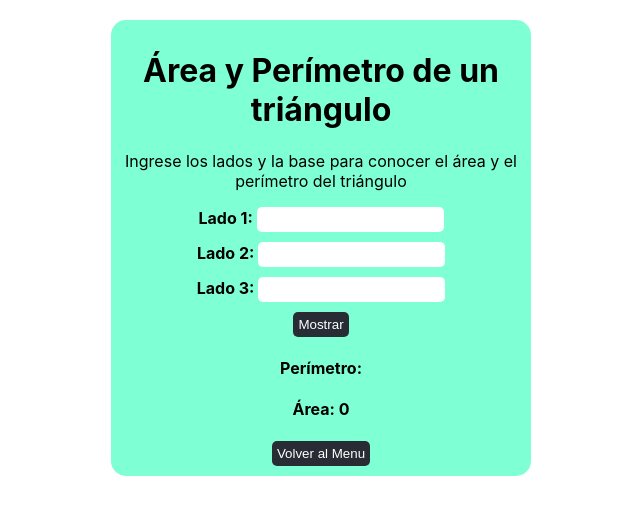
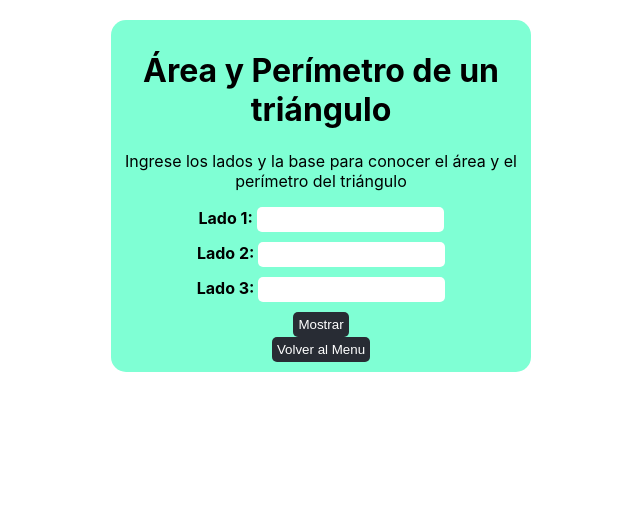
Before and after one commit to JuanseHenao/final-project, a React (Create React App) app: page /arpertri in a window 1280 px wide. Shown: the top 514 px of the page, without its empty margins (319-959 px from the left). Built offline with nearby package versions, Linux system fonts and the light colour scheme.

Commit message:
fix condition result triangle

```diff
--- a/src/pages/Arpertri.js
+++ b/src/pages/Arpertri.js
@@ -59,7 +59,7 @@ class Arpertri extends Component {
                         </div>
                         <button type="submit">Mostrar</button>
                     </form>
-                    {this.state.area > -1 && (
+                    {this.state.area > 0 && (
                             <div>
                                 <h4>Perímetro: </h4>
                                 <h4>Área: {this.state.area}</h4>
```
